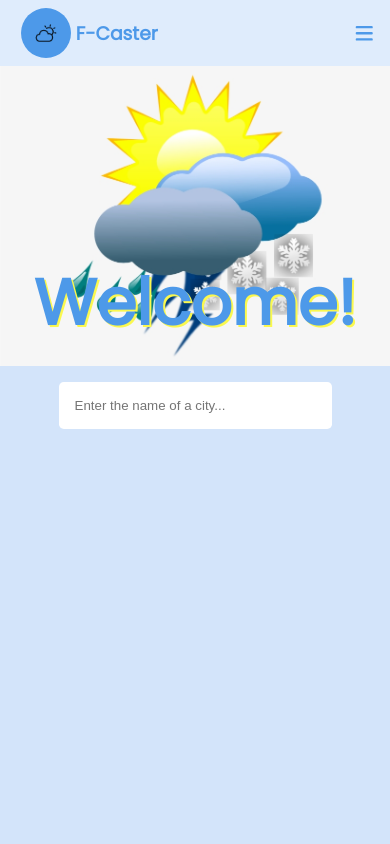
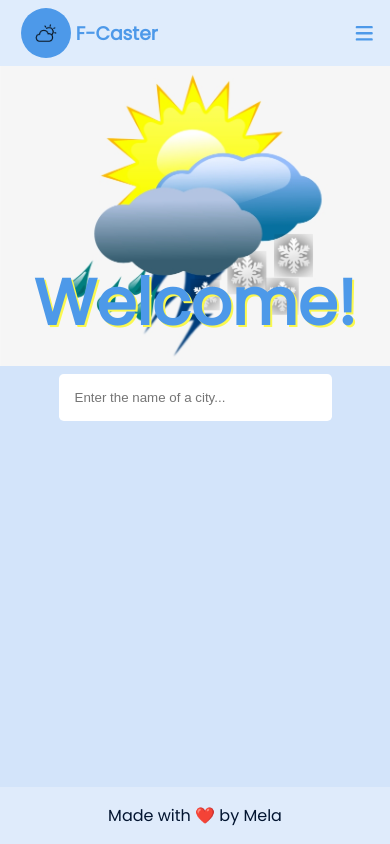
Before and after one commit to Wilmela/weather-check, a React (Create React App) app: page / in a window 390 px wide. Built offline with nearby package versions, Linux system fonts and the light colour scheme.

Commit message:
Reduced the size of location card item

```diff
--- a/src/App.js
+++ b/src/App.js
@@ -6,7 +6,6 @@ import LocationDetails from "./pages/locations/LocationDetails";
 import PageNotfound from "./pages/notFound/PageNotfound";
 
 const App = () => {
-
   return (
     <>
       <Navbar />
--- a/src/components/footer/Footer.css
+++ b/src/components/footer/Footer.css
@@ -15,10 +15,3 @@
 p{
   color:rgb(16, 60, 119);
 }
-
-@media screen and (max-width : 450px) {
-  .app__footer{
-    display: none;
-  }
-
-}
--- a/src/components/input/Input.css
+++ b/src/components/input/Input.css
@@ -10,7 +10,7 @@
 input{
     padding: 1rem;
     width: 70%;
-    margin: 1rem 0rem 1rem 0rem;
+    margin: .5rem
 }
 input:hover{
     background: #f7fbff;
```
